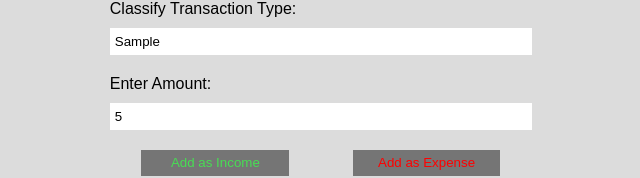
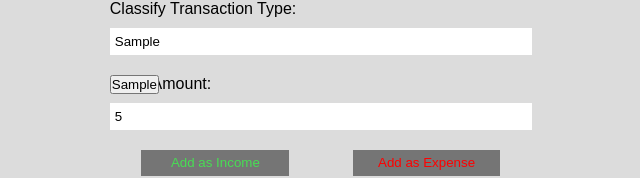
Before and after one commit to sf200212345/expenses-app, a React (Create React App) app: page / in a window 1280 px wide. Both pictures are taken after typing "Sample", "5" into the empty fields and a click on the button "Add as Income". Shown: the part 597-775 px from the top of the page, without its empty margins (319-959 px from the left). Built offline with nearby package versions, Linux system fonts and the light colour scheme.

Commit message:
onBlur doesn't work with clicking on search suggestions, add event listener to handle clicking outside of input field instead

```diff
--- a/src/components/AddTransactions.js
+++ b/src/components/AddTransactions.js
@@ -31,11 +31,11 @@ const AddTransactions = () => {
   return (
     <div className='component'>
         <h3>Add Transactions</h3>
-        <form onSubmit={submit} autoComplete="off">
+        <form onSubmit={submit} autoComplete="off" >
             <label htmlFor="text">Classify Transaction Type:</label>
-            <input type="text" required id="text" value={text} onChange={(e) => setText(e.target.value)} placeholder="Enter Text..." onFocus={() => setFocus(true)} onBlur={() => setFocus(false)} />
+            <input type="text" required id="text" value={text} onChange={(e) => setText(e.target.value)} placeholder="Enter Text..." onFocus={() => setFocus(true)} />
             <ul className='suggestions'>
-              {text === "" || !isFocused ? <></> : aggregateArr.filter(curr => curr.includes(text)).map(curr => (<li><button type="button" value={curr} className="suggestion-btn" onClick={(e) => setText(e.target.value)}>{curr}</button></li>))}
+              {text !== "" && isFocused ? aggregateArr.filter(curr => curr.includes(text)).map(curr => (<li key={curr}><button type="button" className="suggestion-btn" onClick={() => {setText(curr);setFocus(false);}}>{curr}</button></li>)) : (<></>)}
             </ul>
             <label htmlFor="number">Enter Amount:</label>
             <input type="number" required id="number" value={number} onChange={(e) => setNumber(e.target.value)} placeholder="Enter Amount..." />
```
